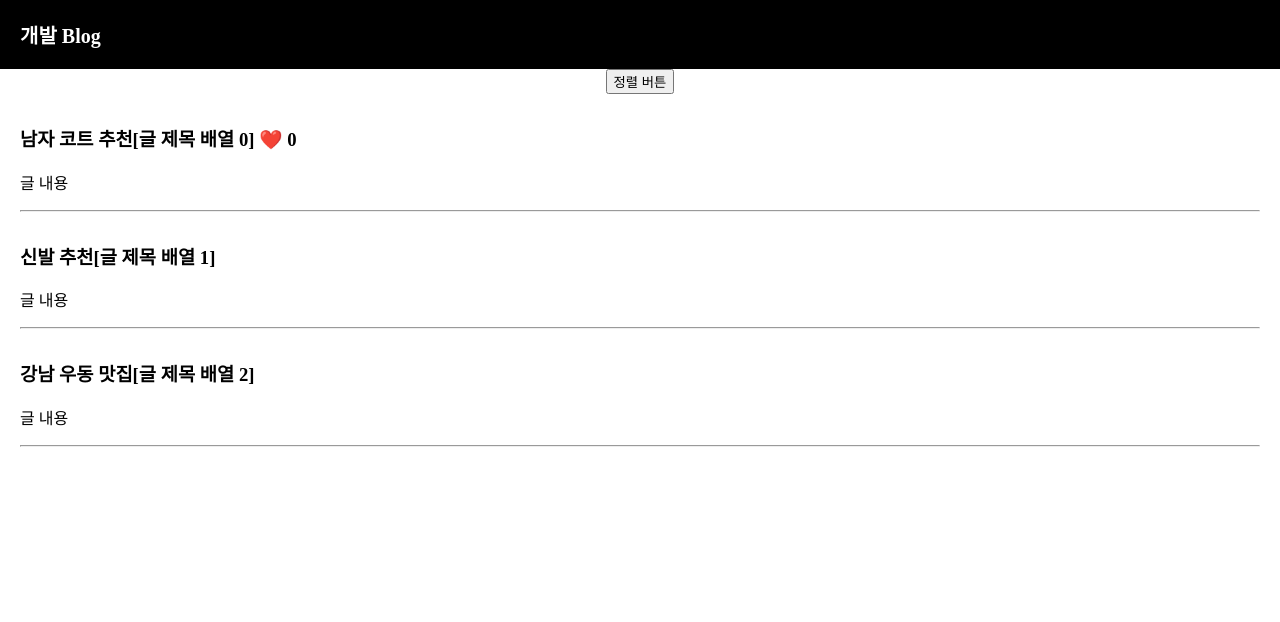
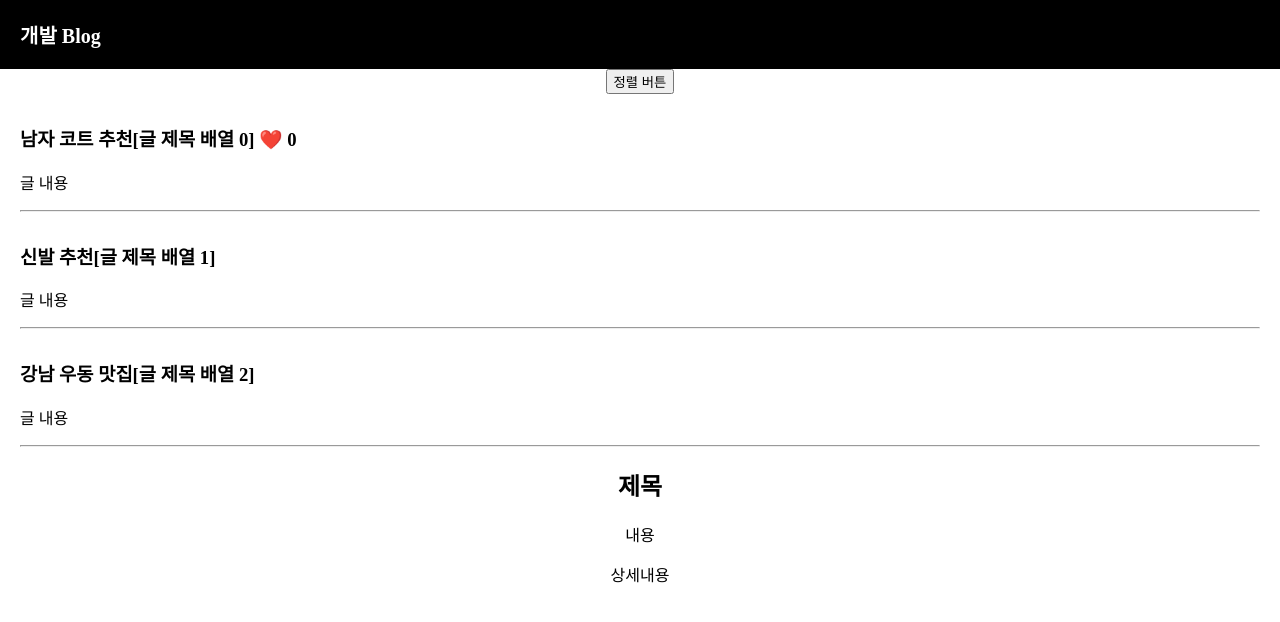
Before and after one commit to KimJongEon/testreact, a React (Create React App) app: page / in a window 1280 px wide. Shown: the top 622 px of the page. Built offline with nearby package versions, Linux system fonts and the light colour scheme.

Commit message:
component 사용

```diff
--- a/src/App.css
+++ b/src/App.css
@@ -5,6 +5,14 @@
 body{
   font-family: 'nanumsquare';
 }
+
+/* 글 상세 */
+.modal {
+  margin-top: 20px;
+  padding : 20px;
+  background : #eee;
+}
+
 /* Navigation Bar 네비게이션 바*/
 .black-nav {
   background-color: black;
--- a/src/App.js
+++ b/src/App.js
@@ -33,6 +33,8 @@
 // posts라는 변수에 데이터를 저장
 let posts = '맛집 리스트';
 // let mainStyle = {color : 'blue' , fontSize : '100px'} ;
+// return ()안에는 하나의 html 태그만 가능
+// ex) <div></div> 하나
   return (
     <div className="App">
       {/* className 문법임 */}
@@ -59,6 +61,9 @@
         <hr/>
       </div>
 
+      {/* 글 상세 modal */}
+      <Modal/>
+
       {/* <div style= { mainStyle } > css 테스트</div>
       <img src= { logo } alt = '로고이미지'/>
       <img src= { son } alt = '손 이미지'/> */}
@@ -66,4 +71,29 @@
   );
 }
 
+// Component로 만들기 좋은 것들
+// 반복출현하는 HTML 덩어리들, 자주 변경되는 HTML UI들
+
+// Component 단점
+// stete 쓸 때 복잡해짐
+// 상위 component에서 만든 state를 쓰려면 props 문법 이용해야함
+// function App()에 만든 변수를 Modal에 전달 해줘야됨
+
+{/* HTML을 한 단어로 줄여서 쓸 수 있는 방법
+: 리액트의 Component 문법 */}
+// Component의 관습 : 소문자로 시작
+{/* 글 상세 modal */}
+function Modal(){
+  return(
+    // Fragment 괄호 : 아무의미 없이 묶을 수 있음 <></>
+    <>
+    <div className="Modal">
+      <h2>제목</h2>
+      <p>내용</p>
+      <p>상세내용</p>
+    </div>
+    </>
+  )
+}
+
 export default App;
```
